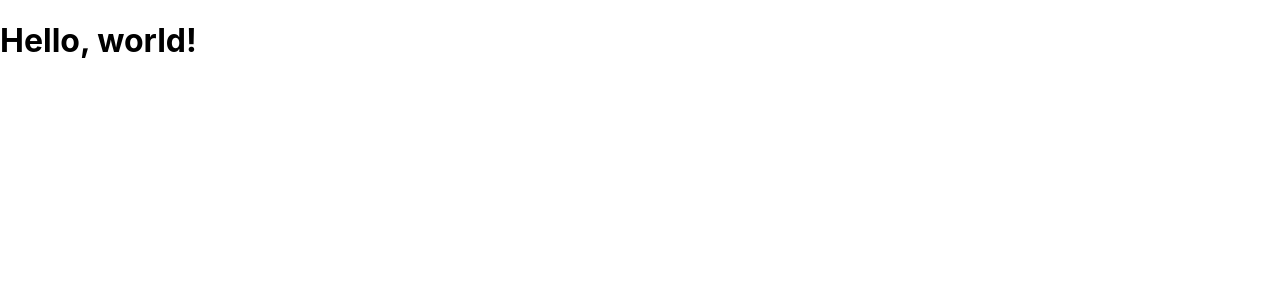
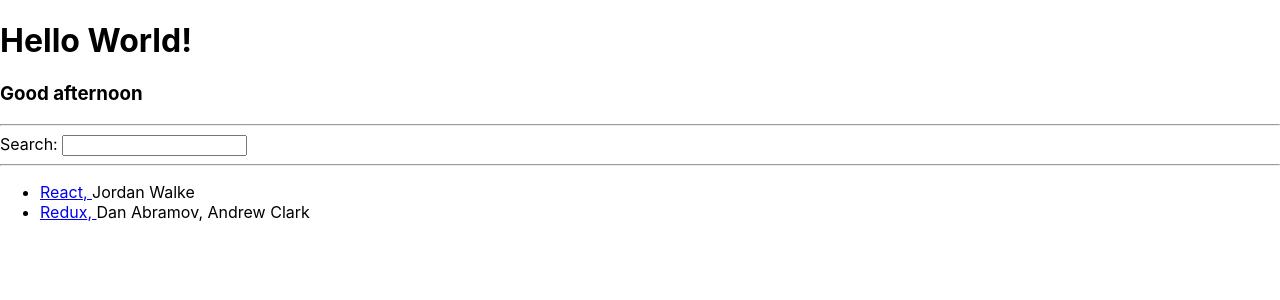
Before and after one commit to marciosouzajunior/helloreact, a React (Create React App) app: page / in a window 1280 px wide. Shown: the top 300 px of the page. Built offline with nearby package versions, Linux system fonts and the light colour scheme.

Commit message:
Implementing example of Road to React book

```diff
--- a/src/App.js
+++ b/src/App.js
@@ -1,23 +1,79 @@
-import logo from './logo.svg';
-import './App.css';
+import * as React from 'react';
+
+// executed only once
+var aux = 'test';
+
+function getGreetingMessage() {
+
+  const d = new Date();
+  let hour = d.getHours();
+
+  if (hour >= 0 && hour < 12) {
+    return 'Good morning';
+  } else if (hour >= 12 && hour <= 18) {
+    return 'Good afternoon';
+  } else {
+    return 'Good night';
+  }
+
+}
+
+const list = [
+  {
+    title: 'React',
+    url: 'https://reactjs.org/',
+    author: 'Jordan Walke',
+    num_comments: 3,
+    points: 4,
+    objectID: 0,
+  },
+  {
+    title: 'Redux',
+    url: 'https://redux.js.org/',
+    author: 'Dan Abramov, Andrew Clark',
+    num_comments: 2,
+    points: 5,
+    objectID: 1,
+  },
+];
 
 function App() {
+
+  // executed everytime function executes
+  var message = {
+    first: 'Hello',
+    second: 'World!'
+  };
+
   return (
-    <div className="App">
-      <header className="App-header">
-        <img src={logo} className="App-logo" alt="logo" />
-        <p>
-          Edit <code>src/App.js</code> and save to reload.
-        </p>
-        <a
-          className="App-link"
-          href="https://reactjs.org"
-          target="_blank"
-          rel="noopener noreferrer"
-        >
-          Learn React
-        </a>
-      </header>
+    <div>
+
+      <h1>{message.first} {message.second}</h1>
+      <h3>{getGreetingMessage()}</h3>
+
+      <hr />
+
+      <label htmlFor="search">Search: </label>
+      <input id="search" type="text" />
+
+      <hr />
+
+      {/* lets render a list*/}
+      <ul>
+        {
+          list.map(function (item) {
+            return (
+              <li key={item.objectID}>
+                <span>
+                  <a href={item.url}>{item.title}, </a>
+                </span>
+                <span>{item.author}</span>
+              </li>
+            );
+          })
+        }
+      </ul>
+
     </div>
   );
 }
--- a/src/index.js
+++ b/src/index.js
@@ -2,9 +2,14 @@ import React from 'react';
 import ReactDOM from 'react-dom';
 import './index.css';
 import reportWebVitals from './reportWebVitals';
+import App from './App';
 
-var element = React.createElement('h1', { className: 'greeting' }, 'Hello, world!');
-ReactDOM.render(element, document.getElementById('root'));
+const root = ReactDOM.createRoot(document.getElementById('root'));
+root.render(
+    <React.StrictMode>
+        <App />
+    </React.StrictMode>
+);
 
 // If you want to start measuring performance in your app, pass a function
 // to log results (for example: reportWebVitals(console.log))
```
